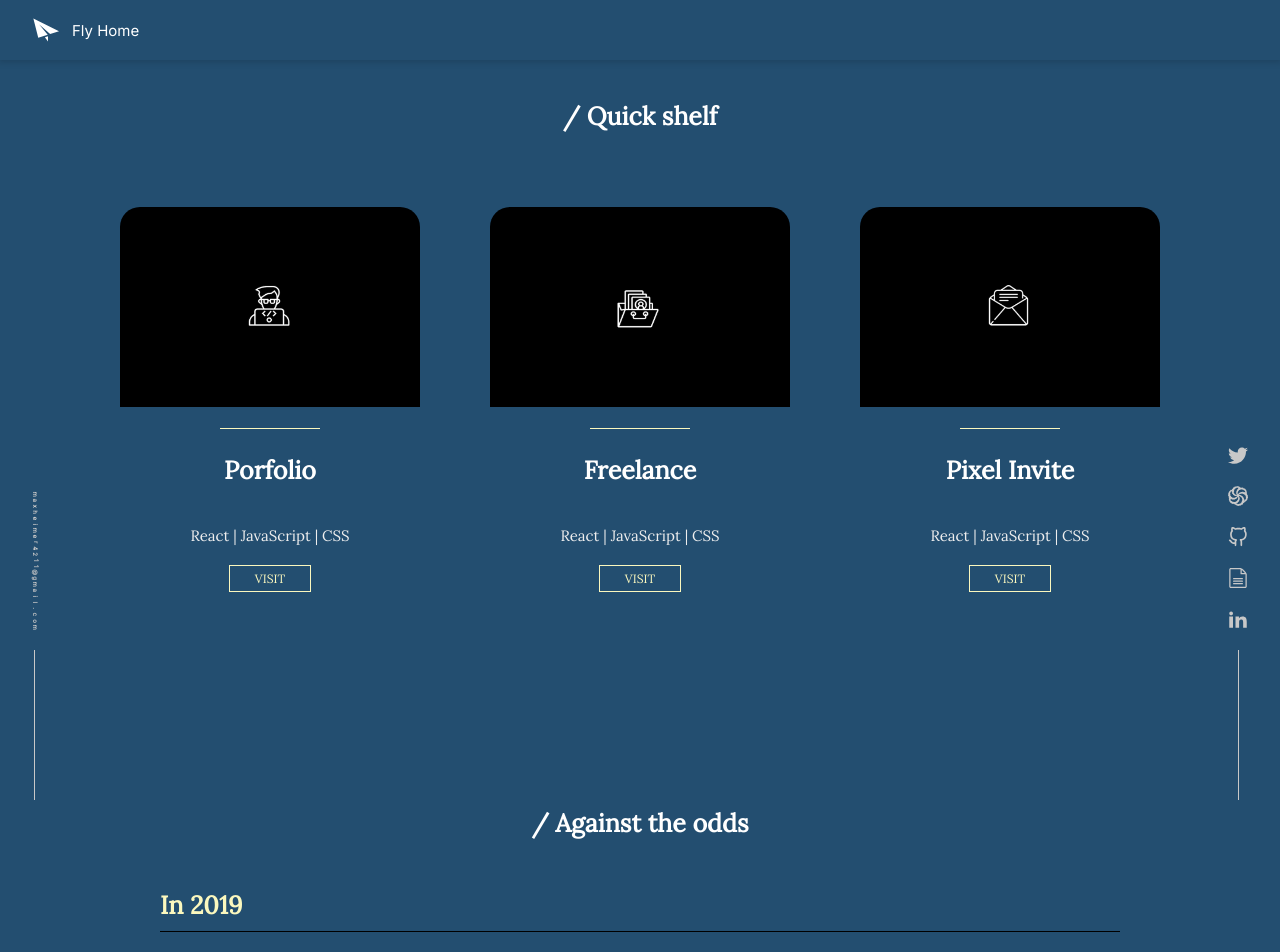
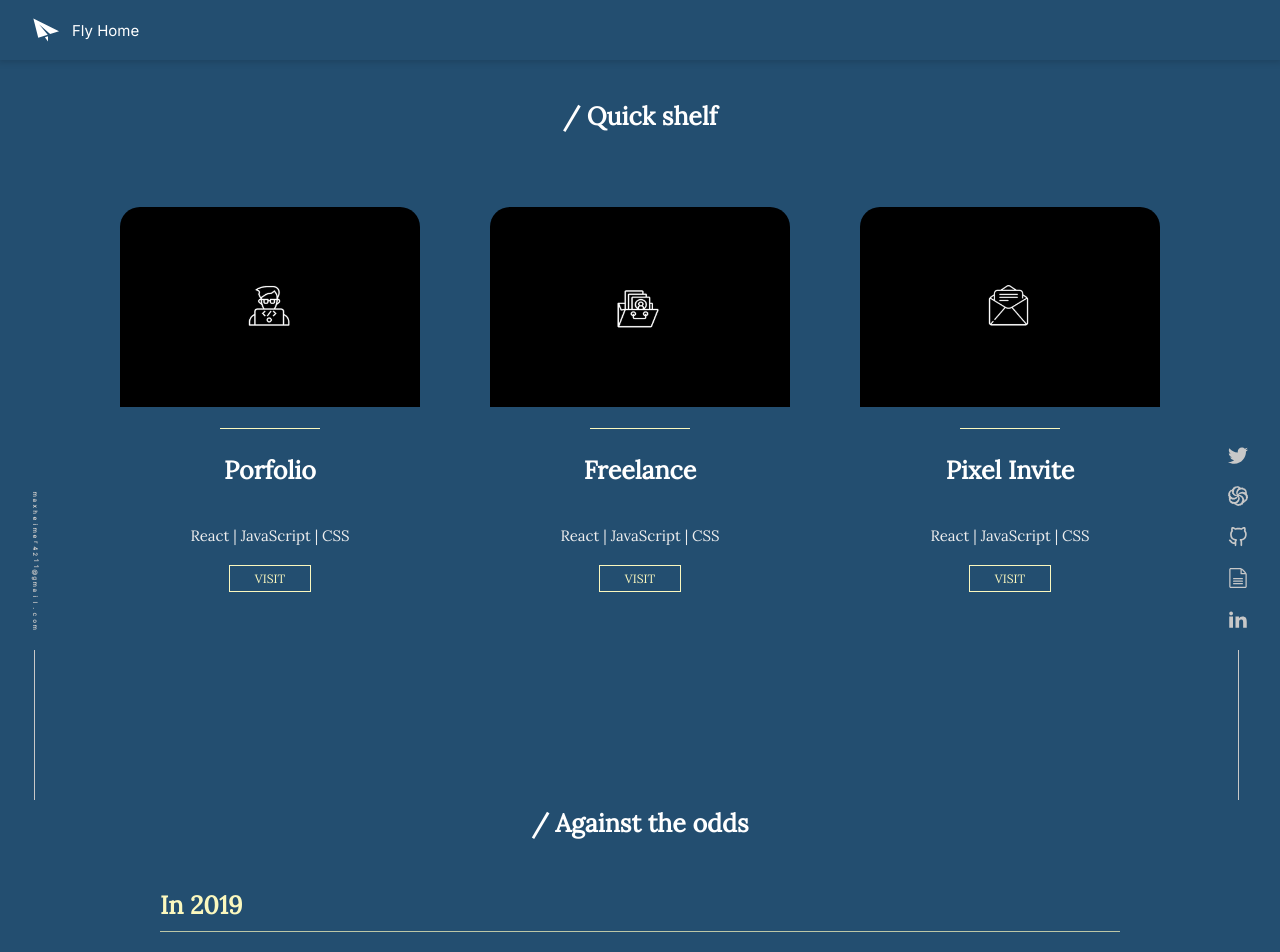
Before and after one commit to atrain42/react-portfolio, a React (Create React App) app: page /shelf in a window 1280 px wide. Shown: the top 952 px of the page. Built offline with nearby package versions, Linux system fonts and the light colour scheme.

Commit message:
border color

```diff
--- a/src/layout/Shelf/Discipline.css
+++ b/src/layout/Shelf/Discipline.css
@@ -19,7 +19,7 @@
   padding-bottom: 10px;
   font-size: 25px;
   font-family: "Lora", sans-serif;
-  border-bottom: 1px solid black;
+  border-bottom: 1px solid var(--project-border);
   color: var(--color-yellow);
 }
 
```
